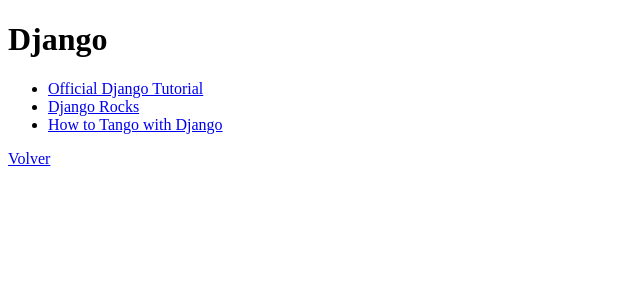
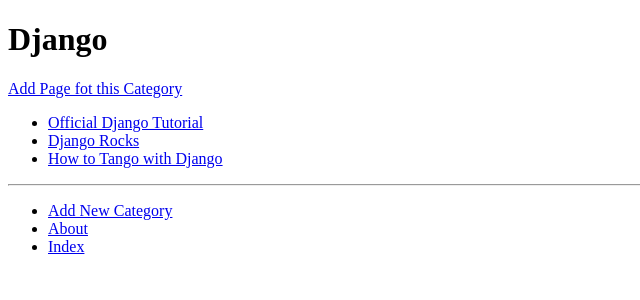
Before and after one commit to BioRazor/rango, a Django app: page /rango/category/django/ in a window 1280 px wide. Shown: the top 300 px of the page, without its empty margins (0-640 px from the left). Run offline with Django 3.2, Linux system fonts and the light colour scheme; data comes from the database, SQL or seed files in the repository; both versions use the stored data as it was after the commit.

Commit message:
Started 8.1, finished previus point

```diff
--- a/rango/forms.py
+++ b/rango/forms.py
@@ -24,7 +24,7 @@
         cleaned_data = self.cleaned_data
         url = cleaned_data.get('url')
 
-        if url and not url.startwith('http://'):
+        if url and not url.startswith('http://'):
             url = 'http://' + url
             cleaned_data['url']=url
         return cleaned_data
--- a/rango/urls.py
+++ b/rango/urls.py
@@ -6,5 +6,6 @@
     url(r'^$', views.index, name='index'),
     url(r'^about/', views.about, name='about'),
     url(r'^category/(?P<category_name_slug>[\w\-]+)/$', views.show_category, name='show_category'),
+    url(r'^category/(?P<category_name_slug>[\w\-]+)/add_page/$', views.add_page, name='add_page'),
     url(r'^add_category/$', views.add_category, name='add_category'),
 ]
--- a/rango/views.py
+++ b/rango/views.py
@@ -2,7 +2,7 @@
 from django.http import HttpResponse
 
 from rango.models import Category, Page
-from rango.forms import CategoryForm
+from rango.forms import CategoryForm, PageForm
 
 def index(request):
     category_list = Category.objects.order_by('-likes')[:5]
@@ -48,3 +48,26 @@
         else:
             print(form.errors)
     return render(request, 'rango/add_category.html', {'form':form})
+
+def add_page(request, category_name_slug):
+
+    try:
+        category = Category.objects.get(slug = category_name_slug)
+    except Category.DoesNotExist:
+        print("Category.DoesNotExist")
+        category = None
+
+    form = PageForm()
+    if request.method == 'POST':
+        form = PageForm(request.POST)
+        if form.is_valid():
+            if category:
+                page = form.save(commit=False)
+                page.category = category
+                page.views = 0
+                page.save()
+                return show_category(request, category_name_slug)
+            else:
+                print(form.errors)
+    context_dict = {'form' : form, 'category' : category}
+    return render(request, 'rango/add_page.html', context_dict)
--- /dev/null
+++ b/templates/rango/base.html
@@ -0,0 +1,29 @@
+<!DOCTYPE html>
+{% load staticfiles %}
+<html>
+  <head lang="en">
+    <meta charset="utf-8">
+    <title>
+      Rango -
+      {% block title_block %}
+        How to Tango with Django
+      {% endblock title_block %}
+
+    </title>
+  </head>
+  <body>
+    <!-- Page Specific conent goes here-->
+    <div class="">
+      {% block body_block %}
+      {% endblock body_block %}
+    </div>
+    <hr>
+    <div class="">
+      <ul>
+        <li><a href="{% url 'add_category' %}">Add New Category</a></li>
+        <li><a href="{% url 'about' %}">About</a></li>
+        <li><a href="{% url 'index' %}">Index</a></li>
+      </ul>
+    </div>
+  </body>
+</html>
--- a/templates/rango/category.html
+++ b/templates/rango/category.html
@@ -1,13 +1,10 @@
-<!DOCTYPE html>
-<html>
-  <head>
-    <meta charset="utf-8">
-    <title>Rango</title>
-  </head>
-  <body>
-    <div class="">
+{% extends "rango/base.html" %}
+{% block title_block %}{{ category.name }}{% endblock title_block %}
+
+{% block body_block %}
   {% if category %}
       <h1>{{ category.name }}</h1>
+      <a href="{% url 'add_page' category.slug %}">Add Page fot this Category</a>
       {% if pages %}
           <ul>
             {% for page in pages %}
@@ -23,7 +20,4 @@
   {% endif %}
   </div>
   <div class="">
-      <a href="/rango">Volver</a>
-    </div>
-  </body>
-</html>
+{% endblock body_block %}
```
Also changed, not shown: templates/rango/about.html (+7 -14 lines), templates/rango/add_category.html (+6 -11 lines), templates/rango/add_page.html (added, +24 -0 lines), templates/rango/index.html (+5 -13 lines), db.sqlite3, templatetags/__init__.py (added), templatetags/rango_template_tags.py (added). Lines whose indentation alone changed are shown as unchanged.
